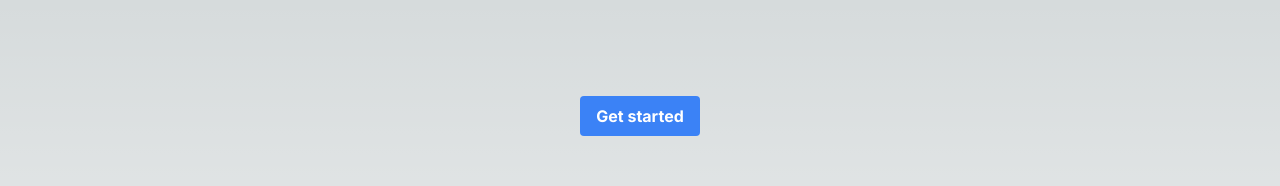
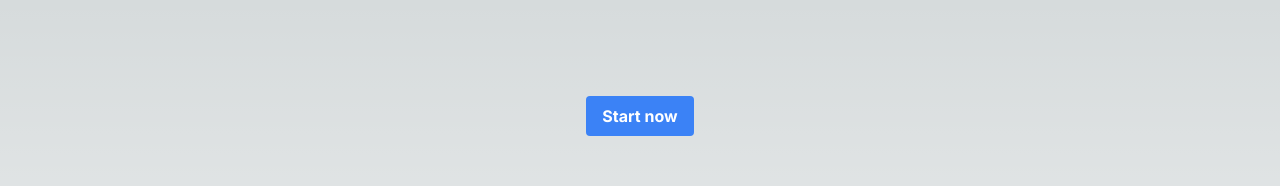
Before and after one commit to goldofman/ads-agent-CRM, a Next.js app: page / in a window 1280 px wide. Shown: the top 186 px of the page. Built offline with nearby package versions, Linux system fonts and the light colour scheme.

Commit message:
change the button text

```diff
--- a/app/page.js
+++ b/app/page.js
@@ -4,7 +4,7 @@ export default function Home() {
   return (
     <main className="flex min-h-screen flex-col items-center justify-between p-24">
       <button className="bg-blue-500 hover:bg-blue-700 text-white font-bold py-2 px-4 rounded">
-        Get started
+        Start now
       </button>
     </main>
   );
```
